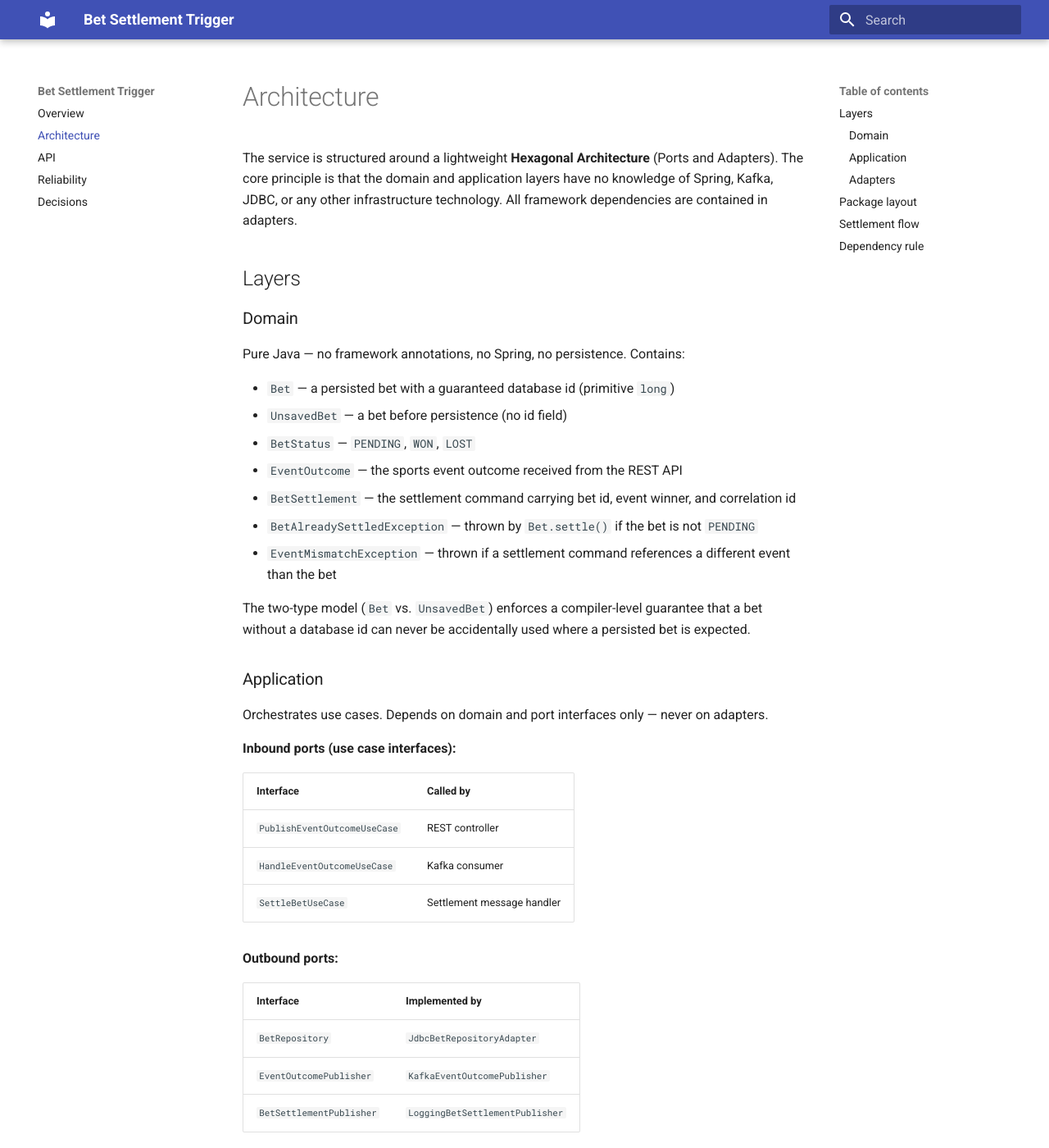
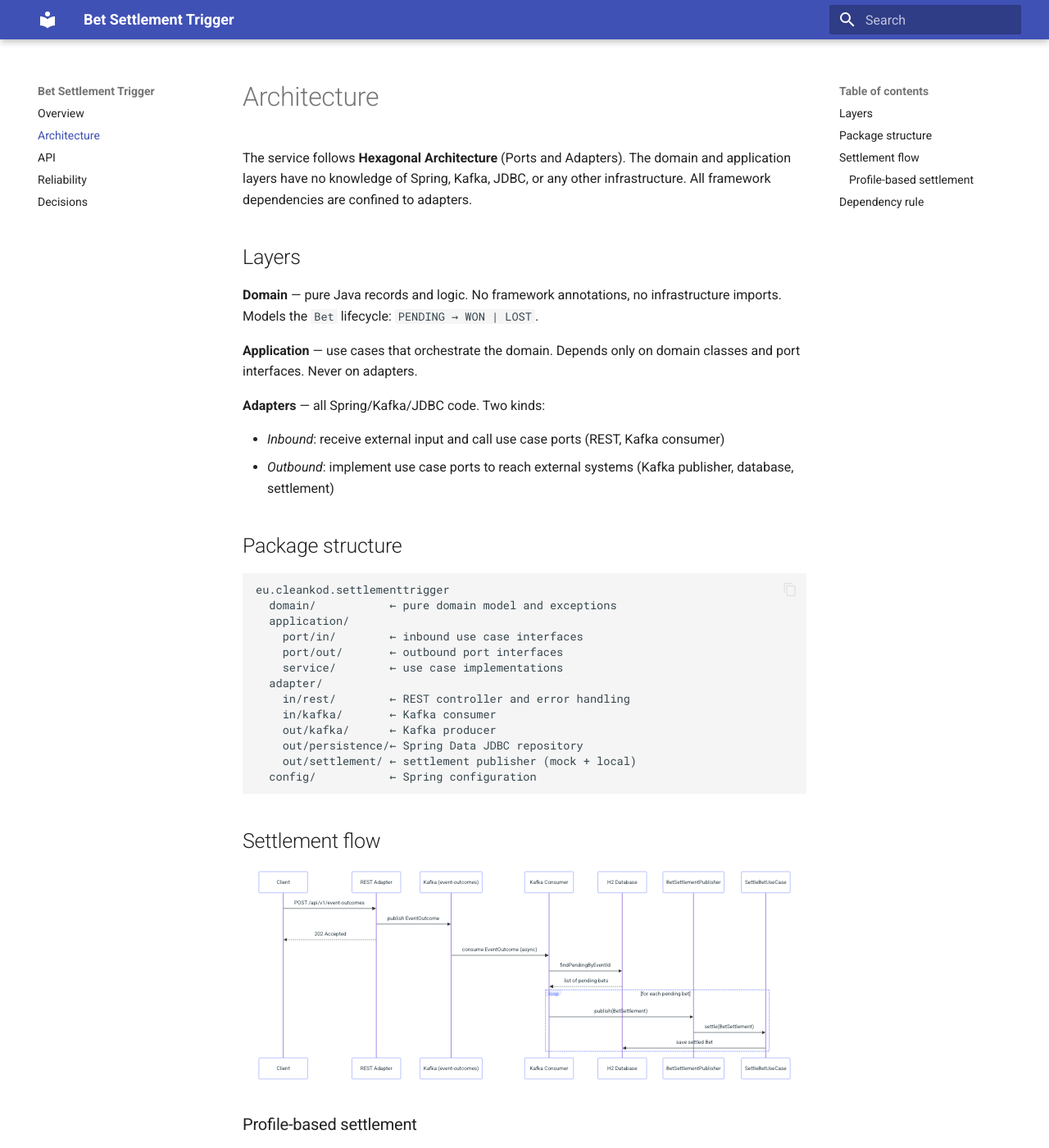
Before and after one commit to cleankod/bet-settlement-trigger, an MkDocs documentation site: the page built from docs/architecture.md, in a window 1280 px wide and 1400 px high. Shown: the whole window at 82% size. Built offline with MkDocs 1.6.1 and Material for MkDocs 9.7.7, drawn with Linux system fonts in a browser that asks for light colours; some of the changed text lies outside the part shown.

Commit message:
fix: align docs with actual settlement adapter implementation
- Remove all phantom BetSettlementMessageHandler references (class never existed)
- Rename LocalBetSettlementSimulator → LocalBetSettlementPublisher throughout
- Move settlement adapter from adapter/in/settlement to adapter/out/settlement in docs
- Correct settlement flow: publisher calls SettleBetUseCase directly (no separate handler)
- Document both BetSettlementPublisher implementations (local + !local profiles)
- Slim package layout: directory-level descriptions only, no per-class listings
- Add Mermaid sequence diagram to architecture.md (enable pymdownx.superfences in mkdocs.yml)
- Remove class-by-class adapter tables; replace with concise prose + profile table

````diff
--- a/docs/architecture.md
+++ b/docs/architecture.md
@@ -1,165 +1,80 @@
 # Architecture
 
-The service is structured around a lightweight **Hexagonal Architecture** (Ports and Adapters).
-The core principle is that the domain and application layers have no knowledge of Spring, Kafka,
-JDBC, or any other infrastructure technology. All framework dependencies are contained in adapters.
+The service follows **Hexagonal Architecture** (Ports and Adapters). The domain and application
+layers have no knowledge of Spring, Kafka, JDBC, or any other infrastructure. All framework
+dependencies are confined to adapters.
 
 ## Layers
 
-### Domain
+**Domain** — pure Java records and logic. No framework annotations, no infrastructure imports.
+Models the `Bet` lifecycle: `PENDING → WON | LOST`.
 
-Pure Java — no framework annotations, no Spring, no persistence. Contains:
+**Application** — use cases that orchestrate the domain. Depends only on domain classes and
+port interfaces. Never on adapters.
 
-- `Bet` — a persisted bet with a guaranteed database id (primitive `long`)
-- `UnsavedBet` — a bet before persistence (no id field)
-- `BetStatus` — `PENDING`, `WON`, `LOST`
-- `EventOutcome` — the sports event outcome received from the REST API
-- `BetSettlement` — the settlement command carrying bet id, event winner, and correlation id
-- `BetAlreadySettledException` — thrown by `Bet.settle()` if the bet is not `PENDING`
-- `EventMismatchException` — thrown if a settlement command references a different event than the bet
+**Adapters** — all Spring/Kafka/JDBC code. Two kinds:
 
-The two-type model (`Bet` vs. `UnsavedBet`) enforces a compiler-level guarantee that a bet
-without a database id can never be accidentally used where a persisted bet is expected.
+- *Inbound*: receive external input and call use case ports (REST, Kafka consumer)
+- *Outbound*: implement use case ports to reach external systems (Kafka publisher, database, settlement)
 
-### Application
-
-Orchestrates use cases. Depends on domain and port interfaces only — never on adapters.
-
-**Inbound ports (use case interfaces):**
-
-| Interface                    | Called by                  |
-|------------------------------|----------------------------|
-| `PublishEventOutcomeUseCase` | REST controller            |
-| `HandleEventOutcomeUseCase`  | Kafka consumer             |
-| `SettleBetUseCase`           | Settlement message handler |
-
-**Outbound ports:**
-
-| Interface                | Implemented by                  |
-|--------------------------|---------------------------------|
-| `BetRepository`          | `JdbcBetRepositoryAdapter`      |
-| `EventOutcomePublisher`  | `KafkaEventOutcomePublisher`    |
-| `BetSettlementPublisher` | `LoggingBetSettlementPublisher` |
-
-**Services:**
-
-| Service                         | Responsibility                                                          |
-|---------------------------------|-------------------------------------------------------------------------|
-| `EventOutcomePublishingService` | Delegates to `EventOutcomePublisher`                                    |
-| `EventOutcomeHandlingService`   | Finds pending bets by event ID; publishes a settlement command for each |
-| `BetSettlementService`          | Sole writer of bet state; settles a bet and persists the updated status |
-
-### Adapters
-
-All framework code lives here. Adapters implement or consume ports.
-
-**Inbound:**
-
-| Adapter                       | Technology                    | Purpose                                                                                            |
-|-------------------------------|-------------------------------|----------------------------------------------------------------------------------------------------|
-| `EventOutcomeController`      | Spring MVC                    | REST endpoint; validates input; calls `PublishEventOutcomeUseCase`                                 |
-| `EventOutcomeKafkaConsumer`   | Spring Kafka `@KafkaListener` | Consumes from `event-outcomes`; calls `HandleEventOutcomeUseCase`                                  |
-| `BetSettlementMessageHandler` | Plain component               | Consumes settlement commands; calls `SettleBetUseCase`                                             |
-| `LocalBetSettlementSimulator` | `@Profile("local")`           | Wires `LoggingBetSettlementPublisher` callback to `BetSettlementMessageHandler` for local/test use |
-
-**Outbound:**
-
-| Adapter                         | Technology             | Purpose                                                      |
-|---------------------------------|------------------------|--------------------------------------------------------------|
-| `KafkaEventOutcomePublisher`    | Spring `KafkaTemplate` | Publishes `EventOutcome` to `event-outcomes` topic           |
-| `JdbcBetRepositoryAdapter`      | Spring Data JDBC       | Implements `BetRepository` — maps `BetEntity` ↔ domain `Bet` |
-| `LoggingBetSettlementPublisher` | SLF4J                  | Mock RocketMQ — logs settlement command as JSON              |
-
-## Package layout
+## Package structure
 
 ```
 eu.cleankod.settlementtrigger
-  domain/
-    Bet.java
-    UnsavedBet.java
-    BetStatus.java
-    EventOutcome.java
-    BetSettlement.java
-    BetAlreadySettledException.java
-    EventMismatchException.java
+  domain/           ← pure domain model and exceptions
   application/
-    port/
-      in/
-        PublishEventOutcomeUseCase.java
-        HandleEventOutcomeUseCase.java
-        SettleBetUseCase.java
-      out/
-        BetRepository.java
-        EventOutcomePublisher.java
-        BetSettlementPublisher.java
-    service/
-      EventOutcomePublishingService.java
-      EventOutcomeHandlingService.java
-      BetSettlementService.java
+    port/in/        ← inbound use case interfaces
+    port/out/       ← outbound port interfaces
+    service/        ← use case implementations
   adapter/
-    in/
-      rest/
-        EventOutcomeController.java
-        EventOutcomeRequest.java
-        GlobalExceptionHandler.java
-        ErrorResponse.java
-        ErrorIdGenerator.java
-      kafka/
-        EventOutcomeKafkaConsumer.java
-      settlement/
-        BetSettlementMessageHandler.java
-        LocalBetSettlementSimulator.java
-    out/
-      kafka/
-        KafkaEventOutcomePublisher.java
-      persistence/
-        JdbcBetRepositoryAdapter.java
-        BetEntity.java
-        SpringDataBetRepository.java
-      settlement/
-        LoggingBetSettlementPublisher.java
-  config/
-    KafkaConfig.java
-    KafkaTopics.java
-    CorrelationId.java
-    CorrelationIdFilter.java
+    in/rest/        ← REST controller and error handling
+    in/kafka/       ← Kafka consumer
+    out/kafka/      ← Kafka producer
+    out/persistence/← Spring Data JDBC repository
+    out/settlement/ ← settlement publisher (mock + local)
+  config/           ← Spring configuration
 ```
 
 ## Settlement flow
 
+```mermaid
+sequenceDiagram
+    participant Client
+    participant REST as REST Adapter
+    participant Kafka as Kafka (event-outcomes)
+    participant Consumer as Kafka Consumer
+    participant DB as H2 Database
+    participant Publisher as BetSettlementPublisher
+    participant UseCase as SettleBetUseCase
+
+    Client->>REST: POST /api/v1/event-outcomes
+    REST->>Kafka: publish EventOutcome
+    REST-->>Client: 202 Accepted
+
+    Kafka->>Consumer: consume EventOutcome (async)
+    Consumer->>DB: findPendingByEventId
+    DB-->>Consumer: list of pending bets
+
+    loop for each pending bet
+        Consumer->>Publisher: publish(BetSettlement)
+        Publisher->>UseCase: settle(BetSettlement)
+        UseCase->>DB: save settled Bet
+    end
 ```
-POST /api/v1/event-outcomes
-  │
-  ▼ EventOutcomeController
-  │   validates request, maps to EventOutcome
-  ▼ EventOutcomePublishingService
-  │   calls EventOutcomePublisher port
-  ▼ KafkaEventOutcomePublisher
-  │   publishes to Kafka topic 'event-outcomes'
-  │   propagates X-Correlation-ID header
-  │
-  ▼ EventOutcomeKafkaConsumer (async, separate thread)
-  │   reads X-Correlation-ID from Kafka header → MDC
-  ▼ EventOutcomeHandlingService
-  │   finds all PENDING bets for eventId
-  │   for each bet: publishes BetSettlement command
-  ▼ LoggingBetSettlementPublisher (mock)
-  │   [local profile] invokes BetSettlementMessageHandler directly
-  │
-  ▼ BetSettlementMessageHandler
-  ▼ BetSettlementService
-      finds bet by id
-      calls Bet.settle(actualWinnerId) → WON or LOST
-      saves updated Bet
-```
+
+### Profile-based settlement
+
+`BetSettlementPublisher` has two implementations, active on mutually exclusive profiles:
+
+| Profile  | Class                           | Behaviour                                                                                      |
+|----------|---------------------------------|------------------------------------------------------------------------------------------------|
+| `local`  | `LocalBetSettlementPublisher`   | Logs the command and calls `SettleBetUseCase` directly — full end-to-end flow without RocketMQ |
+| `!local` | `LoggingBetSettlementPublisher` | Logs the command as JSON only — simulates publication to RocketMQ                              |
+
+In production, the `!local` publisher would be replaced by a real RocketMQ producer, and a
+separate inbound adapter (`@RocketMQMessageListener`) would deliver messages to `SettleBetUseCase`.
 
 ## Dependency rule
 
-The dependency arrow always points inward — domain has no outbound dependencies,
-application depends only on domain and its own port interfaces, adapters depend on application.
-
-```
-adapters → application → domain
-              ↑
-            ports
-```
+Dependencies always point inward. Adapters depend on application ports; application depends on
+domain; domain depends on nothing.
--- a/docs/decisions.md
+++ b/docs/decisions.md
@@ -68,23 +68,27 @@ requires running a name server + broker, configuring the Java client, handling r
 DLQ, and retries — significant operational complexity for a home assignment with no additional
 functional value.
 
-The `LocalBetSettlementSimulator` (`@Profile("local")`) connects the publisher directly to
-the settlement handler in-process, enabling a complete end-to-end flow in development and
-integration tests without a real broker.
+Under the `local` profile, `LocalBetSettlementPublisher` calls `SettleBetUseCase` directly,
+enabling a complete end-to-end flow in development and integration tests without a real broker.
 
 **Trade-off:** Settlement commands are not durable. Documented as a future improvement.
 
 ---
 
-## Settlement messaging: publisher and consumer are separate components
+## Settlement messaging: publisher calls use case directly (local profile)
 
-**Decision:** Keep `BetSettlementPublisher` (out port) and `BetSettlementMessageHandler`
-(in adapter) as separate components. The `LocalBetSettlementSimulator` wires them together
-only under the `local` profile.
+**Decision:** `LocalBetSettlementPublisher` (`@Profile("local")`) calls `SettleBetUseCase`
+directly after logging the settlement command. `LoggingBetSettlementPublisher` (`@Profile("!local")`)
+logs only, without triggering settlement.
 
-**Rationale:** If the consumer logic were hidden inside the publisher, swapping in a real
-RocketMQ implementation would require untangling them. Keeping them separate means the
-real RocketMQ publisher can be added without touching the handler.
+**Rationale:** For the assignment scope, the simplest approach that makes the full end-to-end
+flow testable without a real RocketMQ broker. The dependency rule is maintained — the publisher
+depends on the inbound port (`SettleBetUseCase`), not on any adapter class. In production, the
+`!local` publisher would publish to RocketMQ, and a separate `@RocketMQMessageListener` inbound
+adapter would deliver messages to `SettleBetUseCase` independently.
+
+**Trade-off:** The two-component design (publisher + consumer) is not yet implemented. This is
+acceptable for the assignment scope and documented as a future improvement.
 
 ---
 
--- a/mkdocs.yml
+++ b/mkdocs.yml
@@ -12,6 +12,13 @@ theme:
     - 'navigation.top'
     - 'content.code.copy'
 
+markdown_extensions:
+  - pymdownx.superfences:
+      custom_fences:
+        - name: 'mermaid'
+          class: 'mermaid'
+          format: !!python/name:pymdownx.superfences.fence_code_format
+
 nav:
   - 'Overview': 'index.md'
   - 'Architecture': 'architecture.md'
````
Also changed, not shown: README.md (+31 -38 lines), docs/reliability.md (+2 -3 lines).
